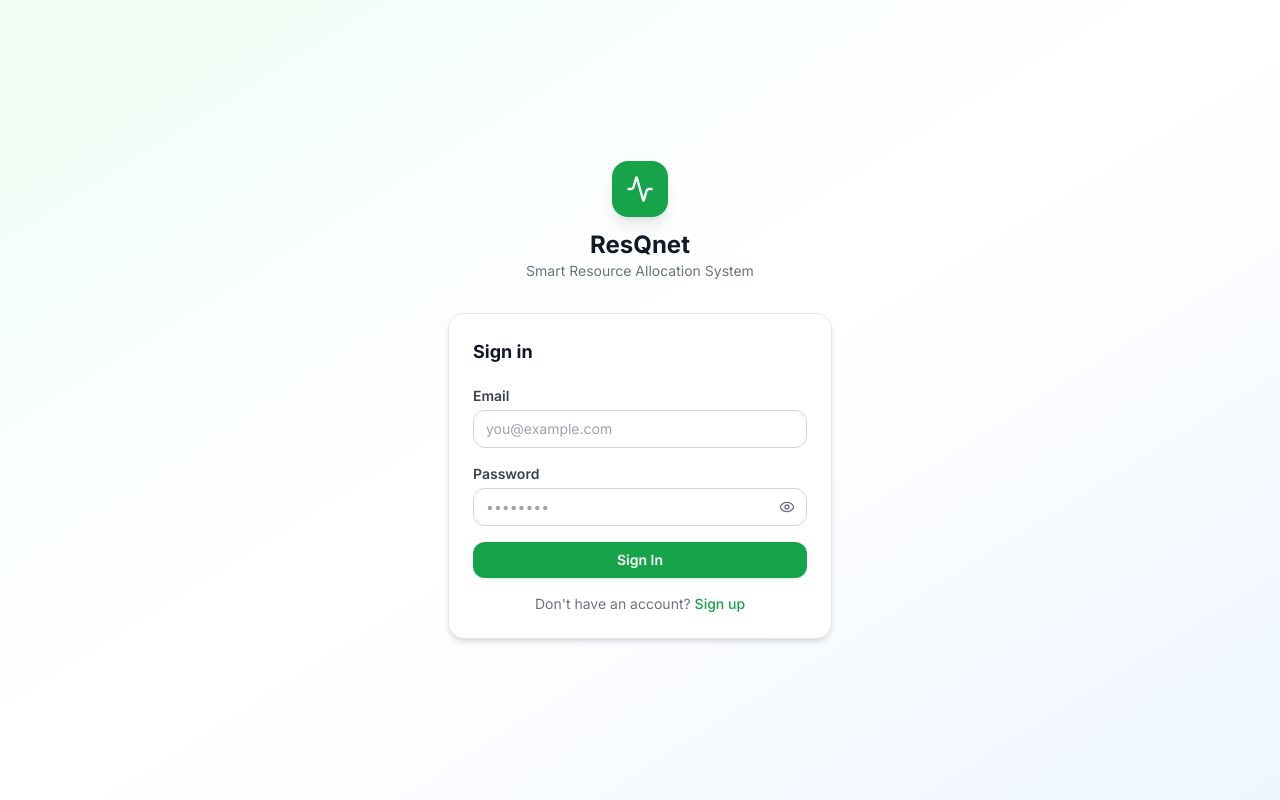
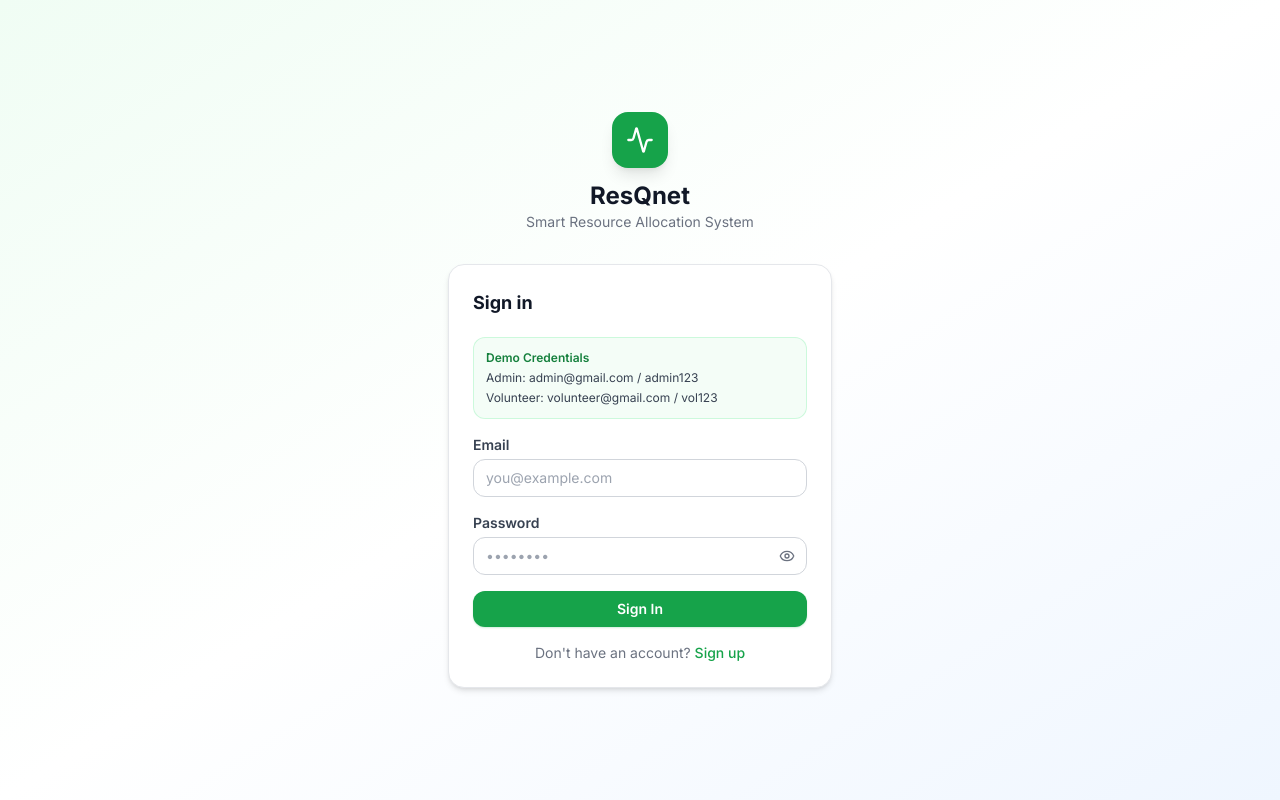
Before and after one commit to archisman-05/ResQnet, a Next.js app in the folder frontend/: page /login in a window 1280 px wide. Built offline with nearby package versions, Linux system fonts and the light colour scheme; no server answers.

Commit message:
Add demo credentials to login form
Added demo credentials section to the login page.

```diff
--- a/frontend/src/app/login/page.tsx
+++ b/frontend/src/app/login/page.tsx
@@ -46,6 +46,15 @@ export default function LoginPage() {
         {/* Login form */}
         <div className="rounded-2xl border border-gray-200 bg-white p-6 shadow-md dark:border-white/10 dark:bg-white/5">
           <h2 className="text-lg font-bold text-gray-900 dark:text-white mb-5">Sign in</h2>
+          <div className="mb-4 rounded-xl border border-brand-200/70 bg-brand-50/70 dark:border-brand-400/25 dark:bg-brand-500/10 p-3 space-y-1">
+            <p className="text-xs font-semibold text-brand-700 dark:text-brand-200">Demo Credentials</p>
+            <p className="text-xs text-gray-700 dark:text-white/80">
+              Admin: <span className="font-mono">admin@gmail.com</span> / <span className="font-mono">admin123</span>
+            </p>
+            <p className="text-xs text-gray-700 dark:text-white/80">
+              Volunteer: <span className="font-mono">volunteer@gmail.com</span> / <span className="font-mono">vol123</span>
+            </p>
+          </div>
 
           <form onSubmit={handleSubmit} className="space-y-4">
             <div>
```
